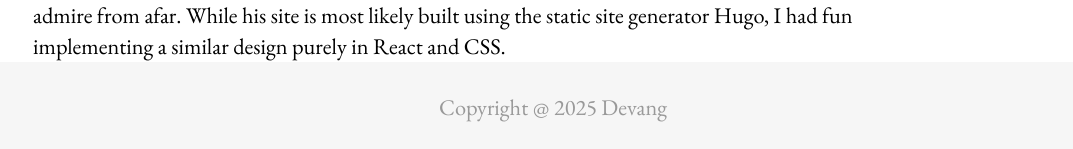
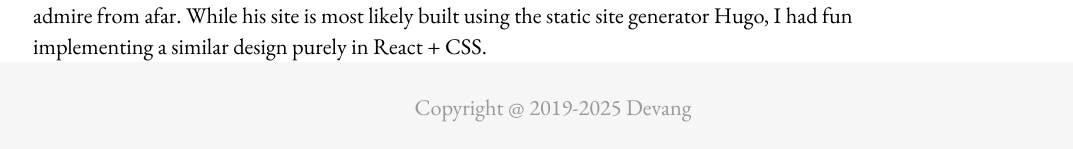
Before and after one commit to devangcx/devangcx.github.io, a React (Vite) app: page /about in a window 1280 px wide. Shown: the part 652-801 px from the top of the page, without its empty margins (87-1160 px from the left). Built offline with nearby package versions, Linux system fonts and the light colour scheme.

Commit message:
fix: minor update to copy

```diff
--- a/src/components/Footer.tsx
+++ b/src/components/Footer.tsx
@@ -3,7 +3,7 @@ import "./footer.css";
 export default function Footer() {
     return (
         <footer className="footer">
-            Copyright @ 2025 Devang
+            Copyright @ 2019-2025 Devang
         </footer>
     )
 }
--- a/src/routes/About.tsx
+++ b/src/routes/About.tsx
@@ -26,8 +26,7 @@ export default function About() {
                     personal website. Kailash is one of the few engineers I
                     have come to admire from afar. While his site is
                     most likely built using the static site generator Hugo, I
-                    had fun implementing a similar design purely in React
-                    and CSS.
+                    had fun implementing a similar design purely in React + CSS.
                 </p>
             </div>
             <img src="me.png" alt="Devang's Avatar" />
```
